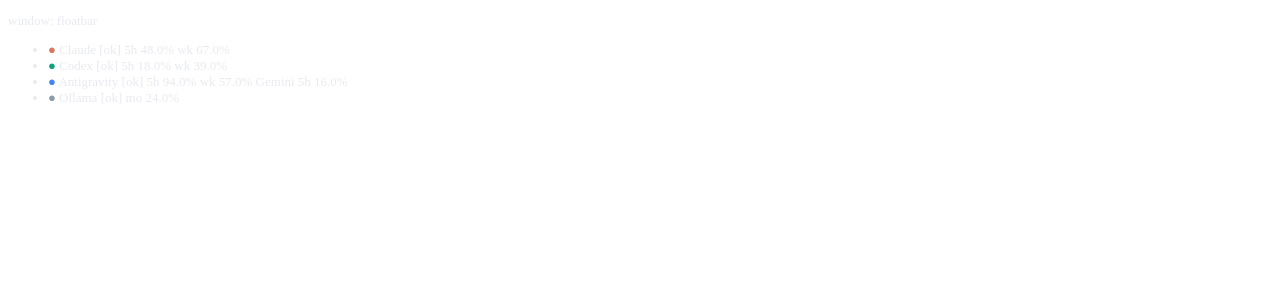
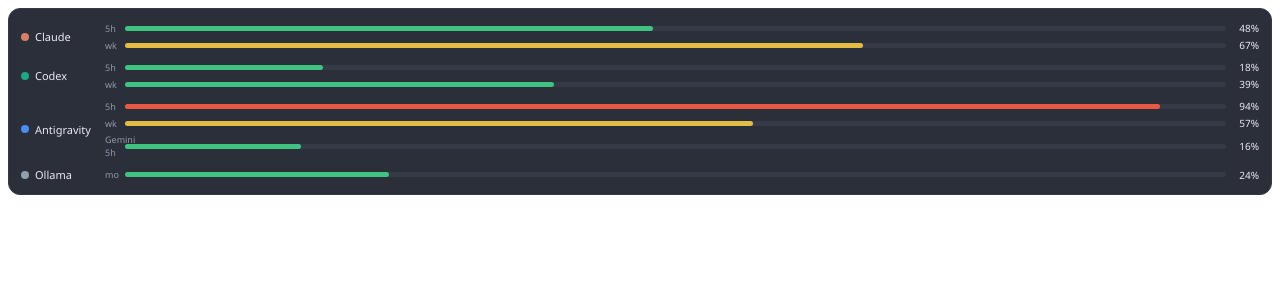
Before and after one commit to sebaram/ai-subscription-widget, a React (Vite) app: page / in a window 1280 px wide. Shown: the top 300 px of the page. Built offline with nearby package versions, Linux system fonts and the light colour scheme.

Commit message:
feat: float bar twin-bars UI (T8 UI slice, mocked)

```diff
--- a/src/App.tsx
+++ b/src/App.tsx
@@ -1,6 +1,7 @@
 import { useEffect, useState } from 'react';
 import { onConfig, onSnapshot, windowLabel } from './tauri';
 import type { UsageSnapshot, Config } from './types';
+import { FloatBar } from './components/FloatBar';
 
 function App() {
   const [snap, setSnap] = useState<UsageSnapshot | null>(null);
@@ -13,6 +14,7 @@ function App() {
   }, []);
 
   const label = windowLabel();
+  if (label === 'floatbar') return <FloatBar snap={snap} cfg={cfg} />;
   return (
     <main className="container" style={{ fontSize: 13, color: '#e8eaf0' }}>
       <p>window: {label}{snap ? '' : ' (no snapshot yet)'}</p>
--- /dev/null
+++ b/src/components/FloatBar.tsx
@@ -0,0 +1,56 @@
+import { getCurrentWindow } from '@tauri-apps/api/window';
+import type { Config, ProviderSnapshot, UsageSnapshot } from '../types';
+import { isTauri } from '../tauri';
+import { UsageBar } from './UsageBar';
+
+const DEFAULT_TH = { amber: 50, red: 80 };
+
+const STATE_TEXT: Record<string, string> = {
+  'auth-required': 'Auth required',
+  'not-running': 'Open App to track',
+  'no-data': 'No data',
+  'parse-failed': 'Parsing failed',
+  disabled: '',
+};
+
+function visibleWindows(p: ProviderSnapshot, cfg: Config | null) {
+  const want = cfg?.providers.find((c) => c.id === p.id)?.floatWindows ?? null;
+  return want ? p.windows.filter((w) => want.includes(w.id)) : p.windows;
+}
+
+function Row({ p, cfg }: { p: ProviderSnapshot; cfg: Config | null }) {
+  const stateText = p.state === 'ok' ? '' : (STATE_TEXT[p.state] ?? p.state);
+  return (
+    <div style={{ display: 'flex', alignItems: 'center', gap: 8, padding: '4px 0' }}>
+      <div style={{ width: 76, display: 'flex', flexDirection: 'column', flexShrink: 0 }}>
+        <div style={{ display: 'flex', alignItems: 'center', gap: 6 }}>
+          <span style={{ width: 8, height: 8, borderRadius: '50%', background: p.brandColor }} />
+          <span style={{ fontSize: 11, whiteSpace: 'nowrap', overflow: 'hidden', textOverflow: 'ellipsis' }}>{p.name}</span>
+        </div>
+        {stateText && <span style={{ paddingLeft: 14, fontSize: 8, color: '#8a93a6', whiteSpace: 'nowrap' }}>{stateText}</span>}
+      </div>
+      <div style={{ flex: 1, display: 'flex', flexDirection: 'column', gap: 3, minWidth: 0 }}>
+        {visibleWindows(p, cfg).map((w) => (
+          <UsageBar key={w.id} w={w} th={cfg?.thresholds ?? DEFAULT_TH} />
+        ))}
+      </div>
+    </div>
+  );
+}
+
+export function FloatBar({ snap, cfg }: { snap: UsageSnapshot | null; cfg: Config | null }) {
+  return (
+    <div
+      onMouseDown={() => { if (isTauri()) getCurrentWindow().startDragging().catch(() => {}); }}
+      style={{
+        background: 'rgba(23,28,38,0.96)', border: '1px solid #2a313e', borderRadius: 12,
+        padding: '8px 12px', color: '#e8eaf0', fontFamily: "'Segoe UI',sans-serif",
+        opacity: (cfg?.floatBar.opacity ?? 0.95), minWidth: 320, cursor: 'default', userSelect: 'none',
+      }}
+    >
+      {(snap?.providers ?? []).map((p) => (
+        <Row key={p.id} p={p} cfg={cfg} />
+      ))}
+    </div>
+  );
+}
--- /dev/null
+++ b/src/components/UsageBar.tsx
@@ -0,0 +1,20 @@
+import type { UsageWindow } from '../types';
+import { colorFor } from '../color';
+
+function trackColor(w: UsageWindow, th: { amber: number; red: number }): string {
+  // Unknown data never pretends to be 0% — it shows "—" with an empty track.
+  return w.isKnown && w.usedPercent !== null ? colorFor(w.usedPercent, th) : 'transparent';
+}
+
+export function UsageBar({ w, th }: { w: UsageWindow; th: { amber: number; red: number } }) {
+  const pct = w.isKnown && w.usedPercent !== null ? `${w.usedPercent.toFixed(0)}%` : '—';
+  return (
+    <div style={{ display: 'flex', alignItems: 'center', gap: 5, minWidth: 0, flex: 1 }}>
+      <span style={{ width: 15, color: '#8a93a6', fontSize: 9 }}>{w.title}</span>
+      <div style={{ flex: 1, height: 5, borderRadius: 3, background: '#2a313e', minWidth: 40 }}>
+        <div style={{ width: `${(w.usedPercent ?? 0).toFixed(1)}%`, height: '100%', borderRadius: 3, background: trackColor(w, th) }} />
+      </div>
+      <span style={{ width: 28, textAlign: 'right', fontSize: 10, fontWeight: 500 }}>{pct}</span>
+    </div>
+  );
+}
```
